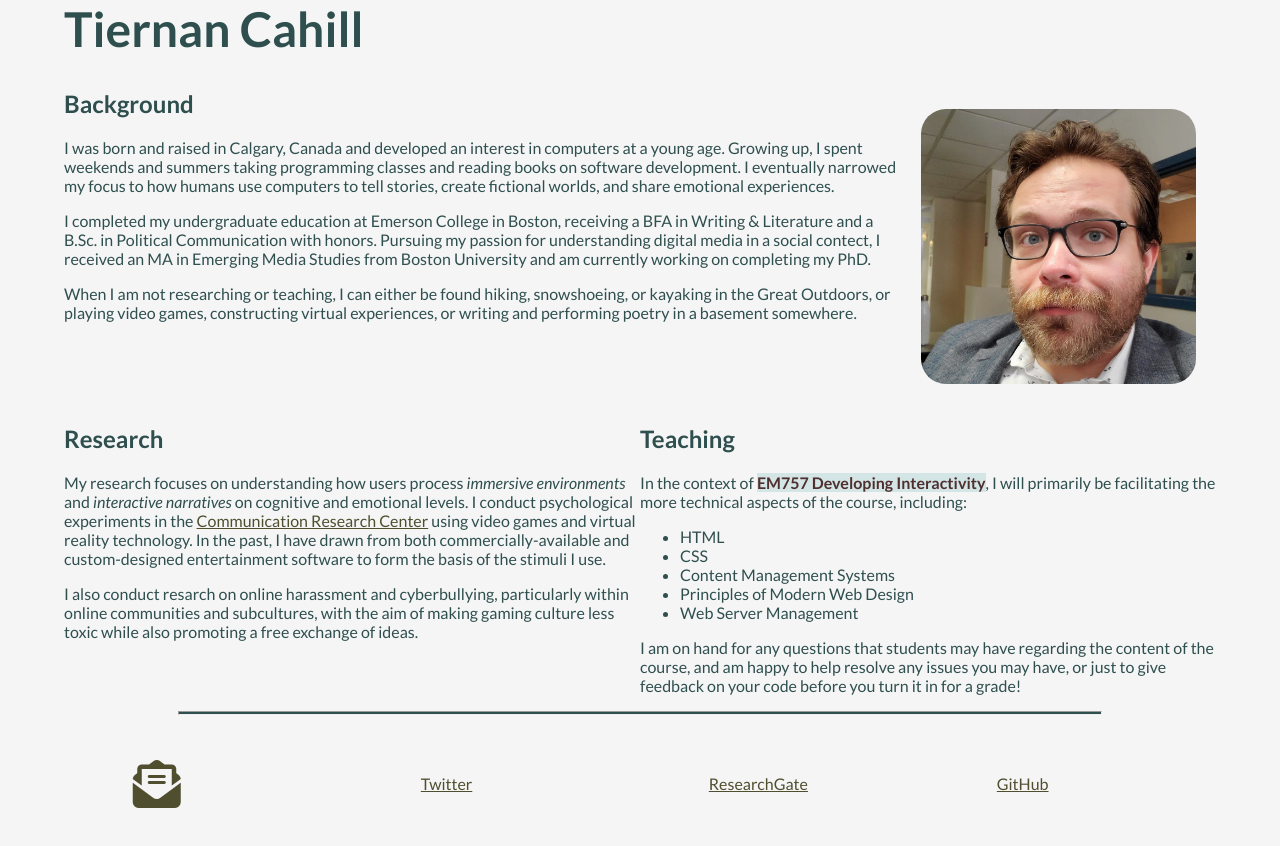
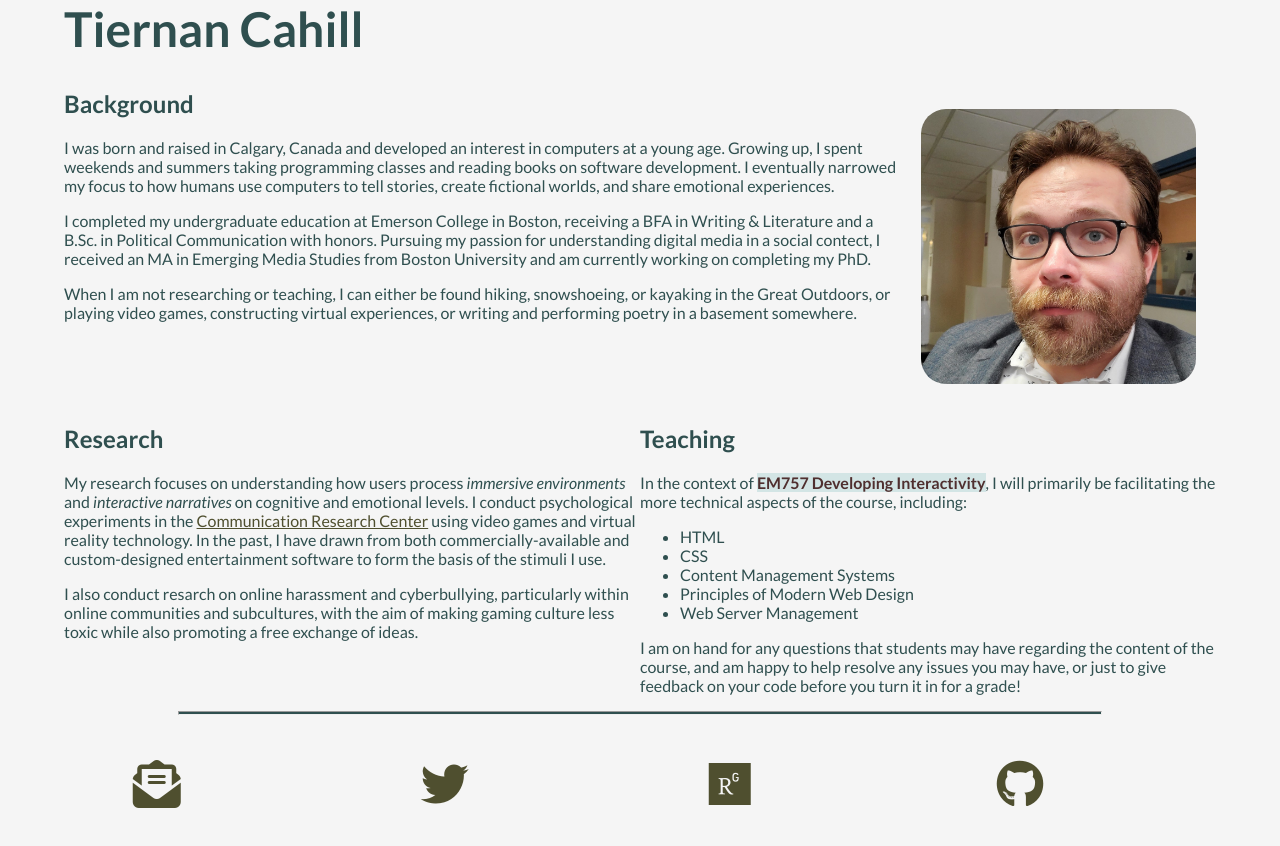
Before and after one commit to tj-cahill/em757-html-demo, a plain HTML site: page index.html in a window 1280 px wide. Drawn offline with Linux system fonts and the light colour scheme.

Commit message:
Fix overlapping text in social icon list

```diff
--- a/index.html
+++ b/index.html
@@ -62,13 +62,19 @@
 					</a>
 				</li>
 				<li>
-					<a href="https://www.twitter.com/tj_kritik">Twitter</a>
+					<a href="https://www.twitter.com/tj_kritik">
+						<i class="fab fa-twitter"></i>
+					</a>
 				</li>
 				<li>
-					<a href="https://www.researchgate.net/profile/Tiernan_Cahill">ResearchGate</a>
+					<a href="https://www.researchgate.net/profile/Tiernan_Cahill">
+						<i class="fab fa-researchgate"></i>
+					</a>
 				</li>
 				<li>
-					<a href="https://www.github.com/tj-cahill">GitHub</a>
+					<a href="https://www.github.com/tj-cahill">
+						<i class="fab fa-github"></i>
+					</a>
 				</li>
 			</ul>
 		</footer>
```
